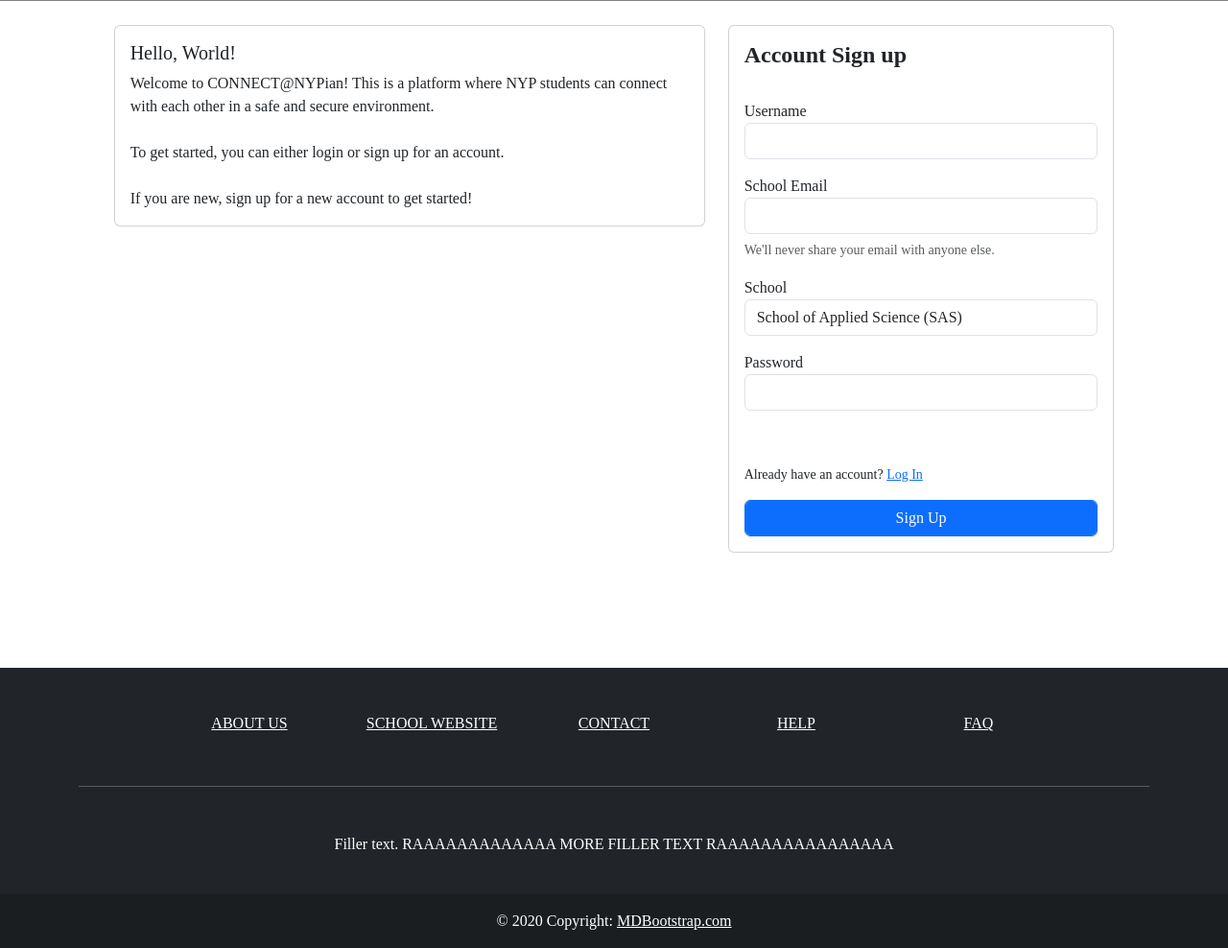
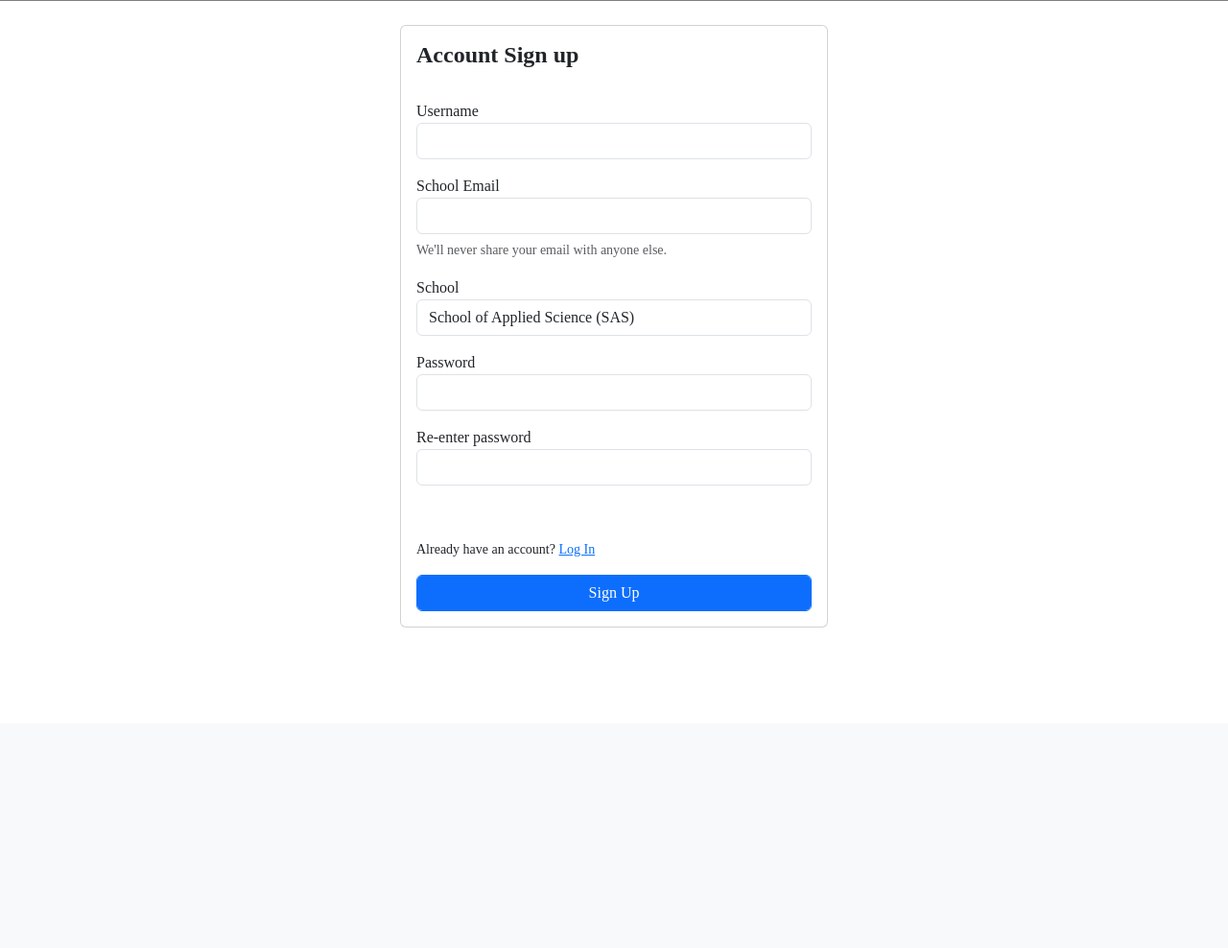
Before and after one commit to Wenjie24/ConnectNYPian, a Flask app: page /signup in a window 1280 px wide. Shown: the part 46-1034 px from the top of the page at 96% size. After the commit the page ends 700 px from the top, so only its background shows below. Run offline with Flask 3, Linux system fonts and the light colour scheme; some libraries are stand-ins or nearby versions.

Commit message:
i changed the sidebar again sorry btw the blocking works and also the like and comment count works and you can reenter passwords in signup

```diff
--- a/forms.py
+++ b/forms.py
@@ -14,6 +14,7 @@ class signup_form(Form):
     email = StringField('School Email', validators=[validators.DataRequired(), validators.regexp('^[a-zA-Z0-9]+@mymail\.nyp\.edu\.sg$', message='Must be a valid xxxxxxx@mymail.nyp.edu.sg')])
     school = SelectField('School', choices=['School of Applied Science (SAS)', 'School of Business Management (SBM)', 'School of Engineering (SoE)', 'School of Health and Social Sciences (SHSS)', 'School Of Information Technology (SIT)'], validators=[validators.DataRequired()])
     password = PasswordField('Password', validators=[validators.DataRequired(), validators.regexp('^(?=.*[A-Z])(?=.*[a-z])(?=.*[0-9])(?=.*[\W_]).{8,64}$', message='Password must contain at least one uppercase letter, one lowercase letter, one digit, and one special character. It should be between 8 and 64 characters in length.')])
+    reenterpassword = PasswordField('Re-enter password', validators=[validators.DataRequired(), validators.regexp('^(?=.*[A-Z])(?=.*[a-z])(?=.*[0-9])(?=.*[\W_]).{8,64}$')])
     recaptcha = RecaptchaField()
 
 class login_form(Form):
--- a/main.py
+++ b/main.py
@@ -175,8 +175,9 @@ def home():
         print("logged in")
         if checksecurityquestions() != True:
             return checksecurityquestions()
-        sql = 'SELECT * FROM posts INNER JOIN accounts on posts.account_id = accounts.account_id ORDER BY posts.post_timestamp desc'
-        feed = execute_fetchall(sql)
+        sql = 'SELECT * FROM posts INNER JOIN accounts on posts.account_id = accounts.account_id WHERE posts.account_id NOT IN (SELECT blocked_account_id FROM blocks WHERE blocker_account_id = %s) AND posts.account_id NOT IN (SELECT blocker_account_id FROM blocks WHERE blocked_account_id = %s) ORDER BY posts.post_timestamp desc'
+        val = (str(session['login_id']), str(session['login_id']))
+        feed = execute_fetchall(sql, val)
         sql = 'SELECT post_id FROM likes WHERE account_id = %s'
         val = str(session['login_id']),
         original_list = execute_fetchall(sql, val)
@@ -198,8 +199,8 @@ def school_home():
         sql = 'SELECT school FROM students WHERE account_id = %s'
         val = str(session['login_id']),
         school = execute_fetchone(sql, val)
-        sql = 'SELECT * FROM posts INNER JOIN accounts on posts.account_id = accounts.account_id INNER JOIN students ON posts.account_id = students.account_id WHERE students.school = %s ORDER BY posts.post_timestamp desc'
-        val = str(school['school']),
+        sql = 'SELECT * FROM posts INNER JOIN accounts on posts.account_id = accounts.account_id INNER JOIN students ON posts.account_id = students.account_id WHERE students.school = %s AND posts.account_id NOT IN (SELECT blocked_account_id FROM blocks WHERE blocker_account_id = %s) AND posts.account_id NOT IN (SELECT blocker_account_id FROM blocks WHERE blocked_account_id = %s) ORDER BY posts.post_timestamp desc'
+        val = (str(school['school']), str(session['login_id']), str(session['login_id']))
         feed = execute_fetchall(sql, val)
         sql = 'SELECT post_id FROM likes WHERE account_id = %s'
         val = str(session['login_id']),
@@ -344,6 +345,7 @@ def signup():
     username_error = None
     email_error = None
     signup_status = None
+    password_error = None
 
     form = signup_form(request.form)
     # If there's a POST request(Form submitted) enter statement.
@@ -354,15 +356,20 @@ def signup():
         try:
             username = request.form['username']
             password = request.form['password']
+            reenterpassword = request.form['reenterpassword']
             school = form.school.data
             hashed_password = bcrypt.generate_password_hash(password)  # Hash the password
             email = request.form['email']
+            if password == reenterpassword:
+                password_same = True
+            else:
+                password_same = False
             username_exist = execute_fetchone('SELECT username FROM accounts WHERE username = %s', (username,))
             email_exist = execute_fetchone('SELECT school_email FROM accounts WHERE school_email = %s', (email,))
         except Error as e:
             print("Error trying to retrieve sign up for credential\n", e)
         else:
-            if not username_exist and not email_exist: # If username and email is avaliable
+            if not username_exist and not email_exist and password_same: # If username and email is avaliable
                 if hashed_password:# If password is hashed and ready to use
                     # Try 2FA to confirm email exist
 
@@ -393,21 +400,41 @@ def signup():
                     print("username exist")
                     username_error= True
                     email_error = False
+                    password_error = False
                 if email_exist: #If only email exist
                     print("Email exist")
                     email_error=True
                     username_error = False
+                    password_error = False
 
                 if username_exist and email_exist: #If both exist
                     username_error = True
                     email_error = True
+                    password_error = False
 
+                if not password_same:
+                    username_error = False
+                    email_error = False
+                    password_error = True
 
+                if username_exist and not password_same:
+                    username_error = True
+                    email_error = False
+                    password_error = True
 
+                if username_exist and email_error and not password_same:
+                    username_error = True
+                    email_error = True
+                    password_error = True
+
+                if email_error and not password_same:
+                    username_error = False
+                    email_error = True
+                    password_error = True
 
         # DML into MySQLdb
 
-    return render_template('processes/signup.html', form=form, username_error=username_error, email_error=email_error, signup_status=signup_status)
+    return render_template('processes/signup.html', form=form, username_error=username_error, email_error=email_error, signup_status=signup_status, password_error=password_error)
 
 @app.route('/admin')
 def admin():
@@ -613,6 +640,9 @@ def createlike(post_id):
             sql = "INSERT INTO likes (account_id, post_id) VALUES (%s, %s)"
             val = (session['login_id'], post_id)
             execute_commit(sql, val)
+            sql = 'UPDATE posts SET like_count = like_count + 1 WHERE post_id = %s'
+            val = (post_id, )
+            execute_commit(sql, val)
         return redirect(url_for('home'))
 
     except Error as e:
@@ -626,6 +656,9 @@ def removelike(post_id):
                 return checksecurityquestions()
             sql = "DELETE FROM likes WHERE post_id = %s AND account_id = %s"
             val = (post_id, session['login_id'])
+            execute_commit(sql, val)
+            sql = 'UPDATE posts SET like_count = like_count - 1 WHERE post_id = %s'
+            val = (post_id, )
             execute_commit(sql, val)
         return redirect(url_for('home'))
 
@@ -687,6 +720,9 @@ def comments(post_id):
                 val = (body, session['login_id'], post_id)
                 execute_commit(sql, val)
                 print("comment added to database")
+                sql = 'UPDATE posts SET comment_count = comment_count + 1 WHERE post_id = %s'
+                val = (post_id, )
+                execute_commit(sql, val)
                 sql = 'SELECT * FROM comments INNER JOIN accounts ON comments.account_id = accounts.account_id WHERE comments.post_id = %s ORDER BY comments.comment_timestamp desc'
                 val = (str(post_id), )
                 comments = execute_fetchall(sql, val)
@@ -712,12 +748,12 @@ def deletecomment(post_id, comment_id):
             else:
                 if session['login_id'] == account_id['account_id']:
                     sql = 'DELETE FROM comments WHERE comment_id = %s'
-                    sql = 'DELETE FROM comments WHERE comment_id = %s'
-                    val = (str(comment_id), )
-                    sql = 'DELETE FROM comments WHERE comment_id = %s'
                     val = (str(comment_id), )
                     execute_commit(sql, val)
                     print('comment deleted')
+                    sql = 'UPDATE posts SET comment_count = comment_count - 1 WHERE post_id = %s'
+                    val = (post_id, )
+                    execute_commit(sql, val)
             return redirect(url_for('comments', post_id=post_id))
 
     except Error as e:
@@ -787,6 +823,9 @@ def block(account_id):
             if checksecurityquestions() != True:
                 return checksecurityquestions()
 
+            if str(session['login_id']) == str(account_id):
+                return redirect(url_for('user', id=account_id, is_blocked=False))
+
             sql = 'SELECT * FROM blocks WHERE blocker_account_id = %s AND blocked_account_id = %s'
             val = (str(session['login_id']), account_id)
             blocked = execute_fetchall(sql, val)
@@ -821,6 +860,9 @@ def unblock(account_id):
             return redirect(url_for('user', id=account_id, is_blocked=is_blocked))
 
 
+
+
+
         else:
             return redirect(url_for('login'))
 
--- a/templates/base.html
+++ b/templates/base.html
@@ -20,6 +20,5 @@
         {% block content %}
         {% endblock %}
 
-    {% block footer %}{% include 'includes/footer.html' %}{% endblock %}
   </body>
 </html>
--- a/templates/includes/footer.html
+++ /dev/null
@@ -1,83 +0,0 @@
-<br>
-<br>
-<br>
-
-<footer class="text-center text-white bg-dark" style="z-index: 2; position:sticky">
-  <!-- Grid container -->
-  <div class="container">
-    <!-- Section: Links -->
-    <section class="mt-5">
-      <!-- Grid row-->
-      <div class="row text-center d-flex justify-content-center pt-5">
-        <!-- Grid column -->
-        <div class="col-md-2">
-          <h6 class="text-uppercase font-weight-bold">
-            <a href="#!" class="text-white">About us</a>
-          </h6>
-        </div>
-        <!-- Grid column -->
-
-        <!-- Grid column -->
-        <div class="col-md-2">
-          <h6 class="text-uppercase font-weight-bold">
-            <a href="#!" class="text-white">School Website</a>
-          </h6>
-        </div>
-        <!-- Grid column -->
-
-        <!-- Grid column -->
-        <div class="col-md-2">
-          <h6 class="text-uppercase font-weight-bold">
-            <a href="#!" class="text-white">Contact</a>
-          </h6>
-        </div>
-        <!-- Grid column -->
-
-        <!-- Grid column -->
-        <div class="col-md-2">
-          <h6 class="text-uppercase font-weight-bold">
-            <a href="#!" class="text-white">Help</a>
-          </h6>
-        </div>
-        <!-- Grid column -->
-
-        <!-- Grid column -->
-        <div class="col-md-2">
-          <h6 class="text-uppercase font-weight-bold">
-            <a href="#!" class="text-white">FAQ</a>
-          </h6>
-        </div>
-        <!-- Grid column -->
-      </div>
-      <!-- Grid row-->
-    </section>
-    <!-- Section: Links -->
-
-    <hr class="my-5" />
-
-    <!-- Section: Text -->
-    <section>
-      <div class="row d-flex justify-content-center">
-        <div class="col-lg-8">
-          <p>
-            Filler text. RAAAAAAAAAAAAA MORE FILLER TEXT RAAAAAAAAAAAAAAAA
-        </div>
-      </div>
-    </section>
-    <!-- Section: Text -->
-  </div>
-  <!-- Grid container -->
-<br>
-  <!-- Copyright -->
-  <div
-       class="text-center p-3"
-       style="background-color: rgba(0, 0, 0, 0.2)"
-       >
-    © 2020 Copyright:
-    <a class="text-white" href="https://mdbootstrap.com/"
-       >MDBootstrap.com</a
-      >
-  </div>
-  <!-- Copyright -->
-</footer>
-<!-- Footer -->
--- a/templates/includes/navbar.html
+++ b/templates/includes/navbar.html
@@ -107,6 +107,7 @@
             <a class="nav-link" style="margin-right: 20px; margin-left: 20px" href="/logout"><img src="/static/images/logout.png" alt="" style="width: 20px; margin-right: 12px; margin-bottom: 1px; margin-left:1px">Logout</a>
         </li>
         <hr style="height:1px; max-width: 230px;width:100%">
+        <li class="nax-item justify-content-center" style="max-width: 140px; margin-left:20px"> <a href="" style="font-size: 11px;text-decoration:none;color:black; margin-right:4px">Terms of Service</a> <a href="" style="font-size: 11px;text-decoration:none;color:black; margin-right:4px">Policies</a> <a href="" style="font-size: 11px;text-decoration:none;color:black; margin-right:4px">Help</a> <a href="" style="font-size: 11px;text-decoration:none;color:black; margin-right:4px">Contact</a> <a href="" style="font-size: 11px;text-decoration:none;color:black; margin-right:4px">FAQ</a></li>
     </div>
 </div>
 
--- a/templates/index.html
+++ b/templates/index.html
@@ -38,15 +38,15 @@
     <hr>
     <div class="row w-75">
       <div class="col">
-        <a href="/comments/{{post.post_id}}" style="text-decoration: none; color: black"><img src="/static/images/comment.png" style="width: 27px; margin-right: 10px; margin-bottom: 4px">10</a>
+        <a href="/comments/{{post.post_id}}" style="text-decoration: none; color: black"><img src="/static/images/comment.png" style="width: 27px; margin-right: 10px; margin-bottom: 4px">{{post.comment_count}}</a>
       </div>
       {% if post.post_id in liked_posts %}
       <div class="col">
-        <a href="/removelike/{{post.post_id}}" style="text-decoration: none; color: red"><img src="/static/images/liked.png" style="width: 27px; margin-right: 10px; margin-bottom: 4px">30</a>
+        <a href="/removelike/{{post.post_id}}" style="text-decoration: none; color: red"><img src="/static/images/liked.png" style="width: 27px; margin-right: 10px; margin-bottom: 4px">{{post.like_count}}</a>
       </div>
       {% else %}
       <div class="col">
-        <a href="/createlike/{{post.post_id}}" style="text-decoration: none; color: black"><img src="/static/images/unliked.png" style="width: 27px; margin-right: 10px; margin-bottom: 4px">30</a>
+        <a href="/createlike/{{post.post_id}}" style="text-decoration: none; color: black"><img src="/static/images/unliked.png" style="width: 27px; margin-right: 10px; margin-bottom: 4px">{{post.like_count}}</a>
       </div>
       {%endif%}
       <div class="col">
--- a/templates/processes/comments.html
+++ b/templates/processes/comments.html
@@ -25,15 +25,15 @@
         <hr>
         <div class="row w-75">
           <div class="col">
-            <a href="/comments/{{post.post_id}}" style="text-decoration: none; color: black"><img src="/static/images/comment.png" style="width: 27px; margin-right: 10px; margin-bottom: 4px">10</a>
+            <a href="/comments/{{post.post_id}}" style="text-decoration: none; color: black"><img src="/static/images/comment.png" style="width: 27px; margin-right: 10px; margin-bottom: 4px">{{post.comment_count}}</a>
           </div>
           {% if post.post_id in liked_posts %}
           <div class="col">
-            <a href="/removelike/{{post.post_id}}" style="text-decoration: none; color: red"><img src="/static/images/liked.png" style="width: 27px; margin-right: 10px; margin-bottom: 4px">30</a>
+            <a href="/removelike/{{post.post_id}}" style="text-decoration: none; color: red"><img src="/static/images/liked.png" style="width: 27px; margin-right: 10px; margin-bottom: 4px">{{post.like_count}}</a>
           </div>
           {% else %}
           <div class="col">
-            <a href="/createlike/{{post.post_id}}" style="text-decoration: none; color: black"><img src="/static/images/unliked.png" style="width: 27px; margin-right: 10px; margin-bottom: 4px">30</a>
+            <a href="/createlike/{{post.post_id}}" style="text-decoration: none; color: black"><img src="/static/images/unliked.png" style="width: 27px; margin-right: 10px; margin-bottom: 4px">{{post.like_count}}</a>
           </div>
           {%endif%}
           <div class="col">
--- a/templates/processes/signup.html
+++ b/templates/processes/signup.html
@@ -7,7 +7,7 @@
     document.getElementById("demo-form").submit();
   }
 </script>
-<main class="container" style="max-width: 1300px;">
+<main class="container" style="max-width: 470px;">
   <!--
 
 
@@ -24,8 +24,7 @@
       - [ ] COURSE (FOR SIGN UP ONLY)
   -->
 
-  <div class="row justify-content-center">
-    <!-- Left Side -->
+  <!--<div class="row justify-content-center">
     <div class="col-6">
       <div class="card">
         <div class="card-body">
@@ -42,11 +41,11 @@
           </p>
         </div>
       </div>
-    </div>
+    </div> -->
 
 
     <!-- Right Side -->
-    <div class="col-4">
+    <div class="">
       <div class="card">
         <div class="card-body">
           <h4 class="card-title" style="font-weight: bold;">Account Sign up</h4>
@@ -84,9 +83,35 @@
               {{ render_field(form.school, class='form-control') }}
             </div>
 
+            {% if password_error %}
+            <div class="mb-3">
+              {{ render_field(form.password, class="form-control", style="border-color: red;") }}
+            </div>
+
+            <div class="mb-3">
+              {{ render_field(form.reenterpassword, class="form-control", style="border-color: red;") }}
+            </div>
+            <p style="color: red">Entered passwords are not the same.</p>
+
+            {% elif password_error == False %}
+            <div class="mb-3">
+              {{ render_field(form.password, class="form-control", style="border-color: green;") }}
+            </div>
+
+            <div class="mb-3">
+              {{ render_field(form.reenterpassword, class="form-control", style="border-color: green;") }}
+            </div>
+
+            {% else %}
             <div class="mb-3">
               {{ render_field(form.password, class="form-control") }}
             </div>
+
+            <div class="mb-3">
+              {{ render_field(form.reenterpassword, class="form-control") }}
+            </div>
+            {% endif %}
+
             <div class="mb-3">
               {{ render_field(form.recaptcha, class="form-control") }}
             </div>
```
Also changed, not shown: sql_table_codes.txt (+12 -1 lines).
